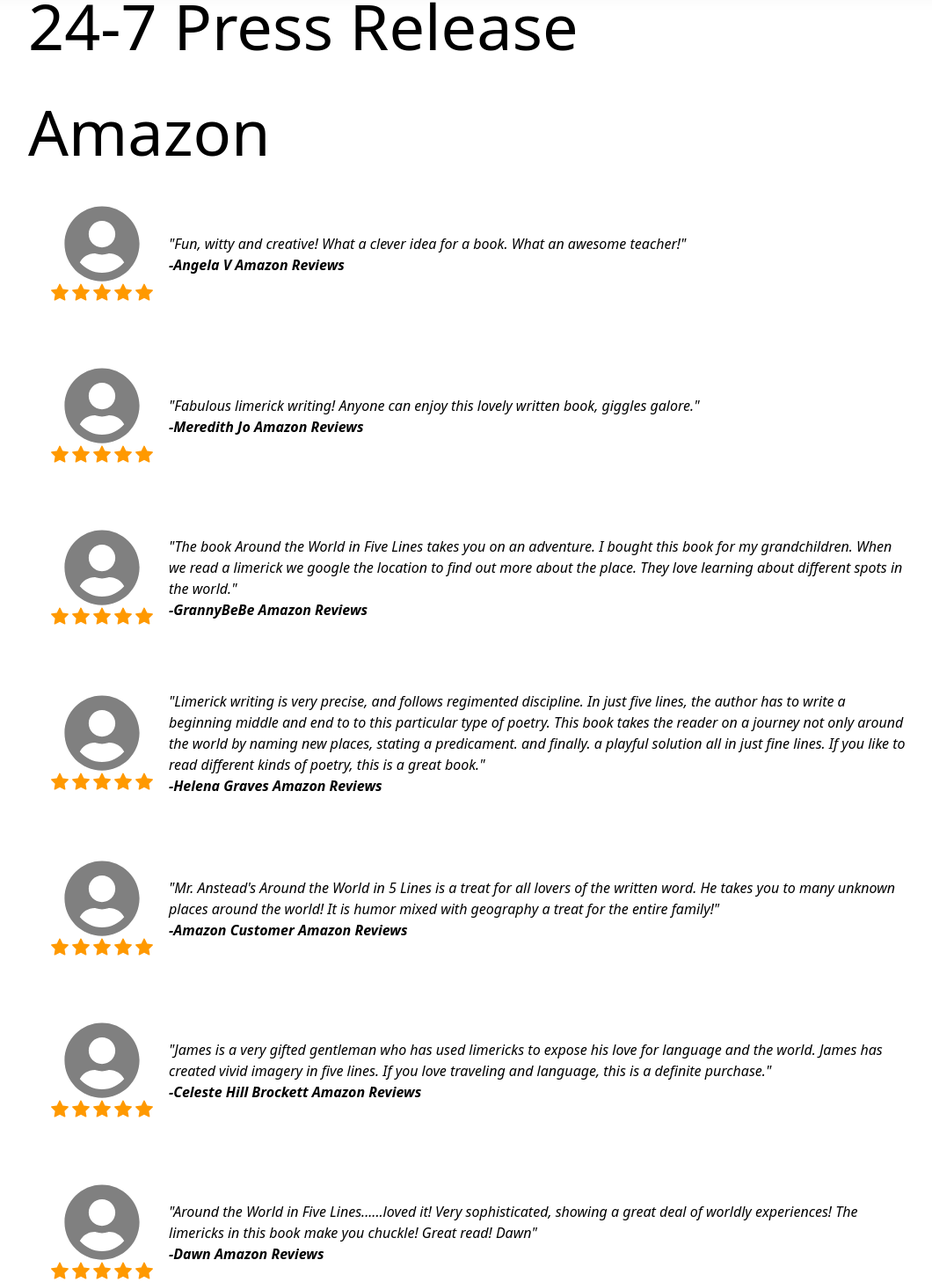
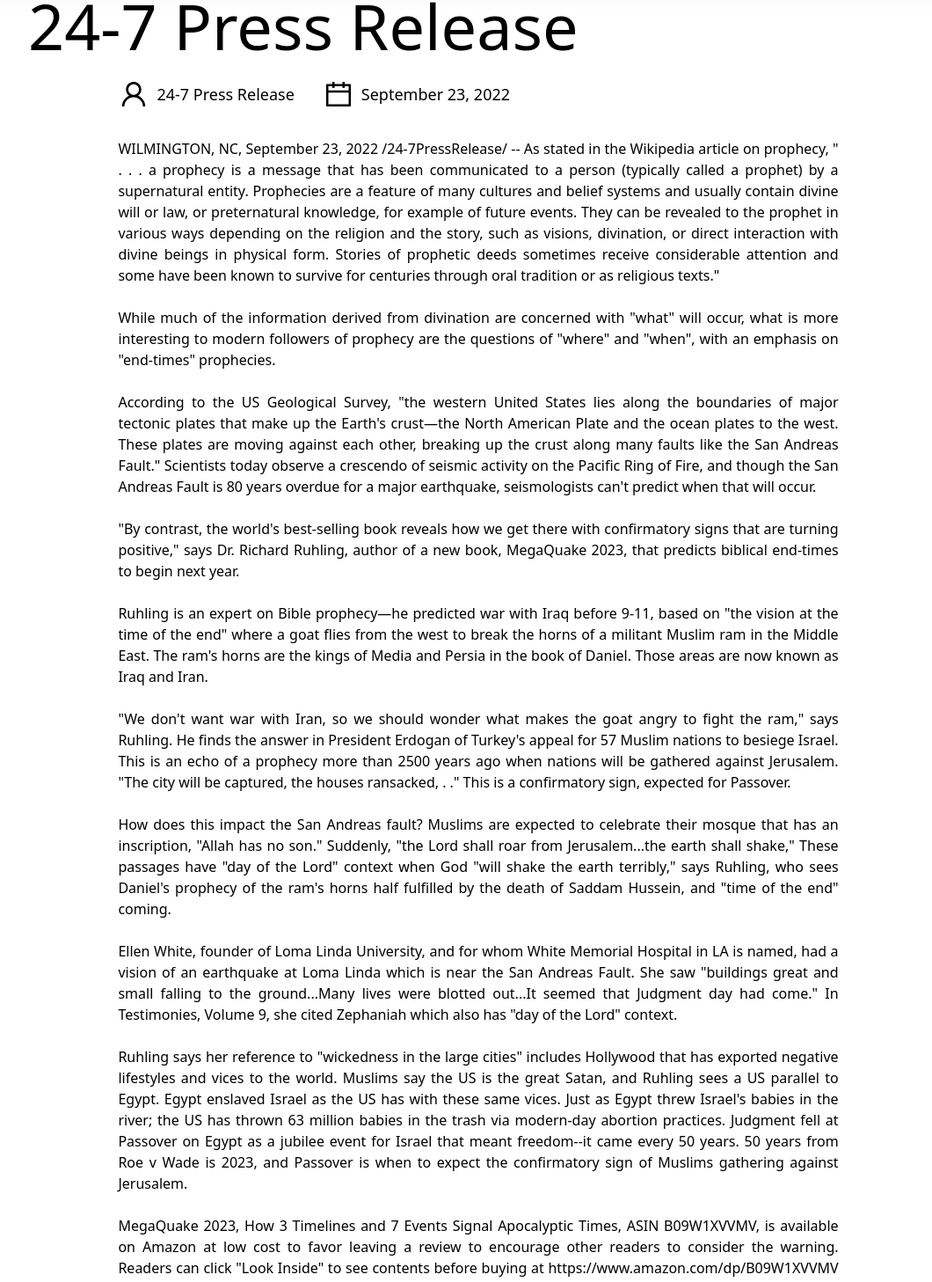
Before and after one commit to BinKevs/richard_ruhling, a React (Create React App) app: page /reviews in a window 1280 px wide. Shown: the part 119-1576 px from the top of the page at 88% size, without its empty margins (96-1156 px from the left). Built offline with nearby package versions, Linux system fonts and the light colour scheme.

Commit message:
Update v11

```diff
--- a/src/views/Book.js
+++ b/src/views/Book.js
@@ -37,7 +37,7 @@
               Now Available
             </div>
             <a
-              href="https://www.amazon.com/Around-World-Lines-James-Anstead-ebook/dp/B09FRY2XMD/ref=sr_1_1?crid=2YPXSXXLL2JPZ&keywords=around+the+world+in+five+lines+james+b+anstead&qid=1666881346&sprefix=around+the+world+in+five+lines+james+b+anstea%2Caps%2C310&sr=8-1"
+              href="https://www.amazon.com/MegaQuake-2023-Timelines-Events-Apocalyptic-ebook/dp/B09W1XVVMV/ref=cm_cr_arp_d_product_top?ie=UTF8"
               target="_blank"
               rel="noreferrer"
             >
--- a/src/views/Landing.js
+++ b/src/views/Landing.js
@@ -1,5 +1,5 @@
 import flockBirds from "../assets/flockBirds.png";
-import bookMegaQuake from "../assets/bookMegaQuake.png";
+import bookMegaQuake from "../assets/megaQuake2023.jpg";
 import authorRuhling from "../assets/authorRuhling.jpg";
 import { IconContext } from "react-icons";
 import { AiOutlineRight } from "react-icons/ai";
@@ -19,6 +19,27 @@
               How 3 Timelines and 7 Events Signal Apocalyptic Times
             </div>
           </div>
+          {/* <div>
+            {" "}
+            <img
+              className="max-w-[300px] mx-auto border-2 border-black"
+              src={bookMegaQuake}
+              alt=""
+            />
+          </div> */}
+          <a
+            href="https://www.amazon.com/MegaQuake-2023-Timelines-Events-Apocalyptic-ebook/dp/B09W1XVVMV/ref=cm_cr_arp_d_product_top?ie=UTF8"
+            target="_blank"
+            rel="noreferrer"
+          >
+            <div class="border-2 border-black rounded-lg bg-white text-md px-5 md:py-2.5 py-3.5 max-w-[250px] my-4 mx-auto">
+              <img
+                className="pt-2 "
+                src="https://jamesanstead.com/wp-content/uploads/2021/02/580b57fcd9996e24bc43c518-1-300x60.png"
+                alt=""
+              />
+            </div>
+          </a>
           {/* <div className="z-[9999]">
             <img
               src={bookMegaQuake}
@@ -107,16 +128,17 @@
           </div>
         </div>
       </div>
-      <div className="h-screen relative flex font-light">
+      <div className="relative flex font-light mt-[100px]">
         <div className="w-[80%] m-auto flex justify-between space-x-8">
-          <div className="w-1/2">
+          <div className="">
             <div className="text-5xl py-8 flex">
-              24-7 Press Release |
+              24-7 Press Release
+              {/* |
               <img
                 className="bg-black ml-2 my-auto"
                 src="https://www.24-7pressrelease.com/assets/img/logo-light-footer.png"
                 alt=""
-              />
+              /> */}
             </div>
             <div className="flex justify-between text-justify">
               <div className="text-xl font-normal">
@@ -133,23 +155,6 @@
               </div>
             </div>
           </div>
-          <div className="w-1/2 font-light">
-            <div className="text-5xl py-8 flex">Free Publicity Focus Group</div>
-            <div className="flex justify-between text-justify">
-              <div className="text-lg font-normal ">
-                He says it’s doubly true when the economy could fold to wipe out
-                prosperity. This is implied in the #1 best-selling book, the
-                Bible, where we see the sequence of a [huge] earthquake followed
-                by all the grass being burnt up.
-                <Link to="reviews" className="text-xl my-4 text-[#800000] flex">
-                  Read More{" "}
-                  <IconContext.Provider value={{ size: "1.8em" }}>
-                    <AiOutlineRight />
-                  </IconContext.Provider>
-                </Link>
-              </div>
-            </div>
-          </div>
         </div>
       </div>
     </>
--- a/src/views/Review.js
+++ b/src/views/Review.js
@@ -2,82 +2,216 @@
 import bookMegaQuake from "../assets/bookMegaQuake.png";
 import { IconContext } from "react-icons";
 import { FaUserCircle } from "react-icons/fa";
-import { AiFillStar } from "react-icons/ai";
+import { AiFillStar, AiOutlineUser, AiOutlineCalendar } from "react-icons/ai";
 import { Outlet, Link } from "react-router-dom";
 import React, { useState } from "react";
 function Review() {
   const [review, setReview] = useState([
     {
       message:
-        "Fun, witty and creative! What a clever idea for a book. What an awesome teacher!",
-      creator: "Angela V",
+        "This is a nice collection of resources that can help anyone better prepare for what is inevitable. There is no future in abortion, homosexuality, greed, killing, poisonous drugs, or willful disobedience to the Creator.",
+      creator: "	Donald Ayers",
     },
     {
       message:
-        "Fabulous limerick writing! Anyone can enjoy this lovely written book, giggles galore.",
-      creator: "Meredith Jo",
+        "This book clearly defines how the year 2023 is calculated for the “mega quake” – bringing in the (biblical) end of times. Using scripture references and methodical calculations brings this author, Richard Ruhling, to his conclusions as well stated in Mega Quake 2023. There will be a lot of nay-sayers that will not understand or accept what Ruhling has compiled within the pages of this book. However, there are more compelling reason to at least read the book. We are told in the bible to be prepared, to stay awake and be watchful. One cannot do that if they don’t know the signs or what they are watching for. Whether or not you believe everything that is written in this book, reading it can only help you understand what is coming – if not when.",
+      creator: "HCTexas",
     },
-    {
-      message:
-        "The book Around the World in Five Lines takes you on an adventure. I bought this book for my grandchildren. When we read a limerick we google the location to find out more about the place. They love learning about different spots in the world.",
-      creator: "GrannyBeBe",
-    },
-    {
-      message:
-        "Limerick writing is very precise, and follows regimented discipline. In just five lines, the author has to write a beginning middle and end to to this particular type of poetry. This book takes the reader on a journey not only around the world by naming new places, stating a predicament. and finally. a playful solution all in just fine lines. If you like to read different kinds of poetry, this is a great book.",
-      creator: "Helena Graves",
-    },
-    {
-      message:
-        "Mr. Anstead's Around the World in 5 Lines is a treat for all lovers of the written word. He takes you to many unknown places around the world! It is humor mixed with geography a treat for the entire family!",
-      creator: "Amazon Customer",
-    },
-    {
-      message:
-        "James is a very gifted gentleman who has used limericks to expose his love for language and the world. James has created vivid imagery in five lines. If you love traveling and language, this is a definite purchase.",
-      creator: "Celeste Hill Brockett",
-    },
-    {
-      message:
-        "Around the World in Five Lines......loved it! Very sophisticated, showing a great deal of worldly experiences! The limericks in this book make you chuckle! Great read! Dawn",
-      creator: "Dawn",
-    },
-    {
-      message:
-        "Reviewed in the United States on November 24, 2018 These limericks made me want to find out exactly where the cities and towns were located. It was alot of fun to share with family and friends.",
-      creator: "Cullen",
-    },
-    {
-      message:
-        "A really fun gift I received this year the Adventures and the places you go in this book I love reading them to my kids",
-      creator: "january",
-    },
-    {
-      message:
-        "Witty and fun. Must read. These five lines will take you to the corners of the world with excitement and comedy.",
-      creator: "josh jones",
-    },
-    {
-      message: "Very enjoyable read. Funny and smart!",
-      creator: "Roger franxman",
-    },
-    {
-      message: "Eclectic samples of life in five lines.",
-      creator: "Timothy Mercer",
-    },
+    // {
+    //   message:
+    //     "The book Around the World in Five Lines takes you on an adventure. I bought this book for my grandchildren. When we read a limerick we google the location to find out more about the place. They love learning about different spots in the world.",
+    //   creator: "GrannyBeBe",
+    // },
+    // {
+    //   message:
+    //     "Limerick writing is very precise, and follows regimented discipline. In just five lines, the author has to write a beginning middle and end to to this particular type of poetry. This book takes the reader on a journey not only around the world by naming new places, stating a predicament. and finally. a playful solution all in just fine lines. If you like to read different kinds of poetry, this is a great book.",
+    //   creator: "Helena Graves",
+    // },
+    // {
+    //   message:
+    //     "Mr. Anstead's Around the World in 5 Lines is a treat for all lovers of the written word. He takes you to many unknown places around the world! It is humor mixed with geography a treat for the entire family!",
+    //   creator: "Amazon Customer",
+    // },
+    // {
+    //   message:
+    //     "James is a very gifted gentleman who has used limericks to expose his love for language and the world. James has created vivid imagery in five lines. If you love traveling and language, this is a definite purchase.",
+    //   creator: "Celeste Hill Brockett",
+    // },
+    // {
+    //   message:
+    //     "Around the World in Five Lines......loved it! Very sophisticated, showing a great deal of worldly experiences! The limericks in this book make you chuckle! Great read! Dawn",
+    //   creator: "Dawn",
+    // },
+    // {
+    //   message:
+    //     "Reviewed in the United States on November 24, 2018 These limericks made me want to find out exactly where the cities and towns were located. It was alot of fun to share with family and friends.",
+    //   creator: "Cullen",
+    // },
+    // {
+    //   message:
+    //     "A really fun gift I received this year the Adventures and the places you go in this book I love reading them to my kids",
+    //   creator: "january",
+    // },
+    // {
+    //   message:
+    //     "Witty and fun. Must read. These five lines will take you to the corners of the world with excitement and comedy.",
+    //   creator: "josh jones",
+    // },
+    // {
+    //   message: "Very enjoyable read. Funny and smart!",
+    //   creator: "Roger franxman",
+    // },
+    // {
+    //   message: "Eclectic samples of life in five lines.",
+    //   creator: "Timothy Mercer",
+    // },
   ]);
   return (
     <>
       <div className="w-[80%] mx-auto text-black pt-[88px] ">
-        <div>
+        <div className="">
           <div className="text-7xl font-light py-6">24-7 Press Release</div>
+          <div className="w-[80%] mx-auto">
+            <div className="flex space-x-8 ">
+              <div className="text-lg flex">
+                {" "}
+                <IconContext.Provider
+                  value={{
+                    color: "#000000",
+                    size: "2.0em",
+                  }}
+                >
+                  <AiOutlineUser />
+                </IconContext.Provider>
+                <span className="my-auto ml-2">24-7 Press Release</span>
+              </div>
+              <div className="text-lg flex">
+                {" "}
+                <IconContext.Provider
+                  value={{
+                    color: "#000000",
+                    size: "2.0em",
+                  }}
+                >
+                  <AiOutlineCalendar />
+                </IconContext.Provider>
+                <span className="my-auto ml-2">September 23, 2022</span>
+              </div>
+            </div>
+
+            <div className="font-light text-justify mt-8 ">
+              {" "}
+              WILMINGTON, NC, September 23, 2022 /24-7PressRelease/ -- As stated
+              in the Wikipedia article on prophecy, " . . . a prophecy is a
+              message that has been communicated to a person (typically called a
+              prophet) by a supernatural entity. Prophecies are a feature of
+              many cultures and belief systems and usually contain divine will
+              or law, or preternatural knowledge, for example of future events.
+              They can be revealed to the prophet in various ways depending on
+              the religion and the story, such as visions, divination, or direct
+              interaction with divine beings in physical form. Stories of
+              prophetic deeds sometimes receive considerable attention and some
+              have been known to survive for centuries through oral tradition or
+              as religious texts."
+              <br />
+              <br />
+              While much of the information derived from divination are
+              concerned with "what" will occur, what is more interesting to
+              modern followers of prophecy are the questions of "where" and
+              "when", with an emphasis on "end-times" prophecies.
+              <br />
+              <br />
+              According to the US Geological Survey, "the western United States
+              lies along the boundaries of major tectonic plates that make up
+              the Earth's crust—the North American Plate and the ocean plates to
+              the west. These plates are moving against each other, breaking up
+              the crust along many faults like the San Andreas Fault."
+              Scientists today observe a crescendo of seismic activity on the
+              Pacific Ring of Fire, and though the San Andreas Fault is 80 years
+              overdue for a major earthquake, seismologists can't predict when
+              that will occur.
+              <br />
+              <br />
+              "By contrast, the world's best-selling book reveals how we get
+              there with confirmatory signs that are turning positive," says Dr.
+              Richard Ruhling, author of a new book, MegaQuake 2023, that
+              predicts biblical end-times to begin next year.
+              <br />
+              <br />
+              Ruhling is an expert on Bible prophecy—he predicted war with Iraq
+              before 9-11, based on "the vision at the time of the end" where a
+              goat flies from the west to break the horns of a militant Muslim
+              ram in the Middle East. The ram's horns are the kings of Media and
+              Persia in the book of Daniel. Those areas are now known as Iraq
+              and Iran.
+              <br />
+              <br />
+              "We don't want war with Iran, so we should wonder what makes the
+              goat angry to fight the ram," says Ruhling. He finds the answer in
+              President Erdogan of Turkey's appeal for 57 Muslim nations to
+              besiege Israel. This is an echo of a prophecy more than 2500 years
+              ago when nations will be gathered against Jerusalem. "The city
+              will be captured, the houses ransacked, . ." This is a
+              confirmatory sign, expected for Passover.
+              <br />
+              <br />
+              How does this impact the San Andreas fault? Muslims are expected
+              to celebrate their mosque that has an inscription, "Allah has no
+              son." Suddenly, "the Lord shall roar from Jerusalem...the earth
+              shall shake," These passages have "day of the Lord" context when
+              God "will shake the earth terribly," says Ruhling, who sees
+              Daniel's prophecy of the ram's horns half fulfilled by the death
+              of Saddam Hussein, and "time of the end" coming.
+              <br />
+              <br />
+              Ellen White, founder of Loma Linda University, and for whom White
+              Memorial Hospital in LA is named, had a vision of an earthquake at
+              Loma Linda which is near the San Andreas Fault. She saw "buildings
+              great and small falling to the ground...Many lives were blotted
+              out...It seemed that Judgment day had come." In Testimonies,
+              Volume 9, she cited Zephaniah which also has "day of the Lord"
+              context.
+              <br />
+              <br />
+              Ruhling says her reference to "wickedness in the large cities"
+              includes Hollywood that has exported negative lifestyles and vices
+              to the world. Muslims say the US is the great Satan, and Ruhling
+              sees a US parallel to Egypt. Egypt enslaved Israel as the US has
+              with these same vices. Just as Egypt threw Israel's babies in the
+              river; the US has thrown 63 million babies in the trash via
+              modern-day abortion practices. Judgment fell at Passover on Egypt
+              as a jubilee event for Israel that meant freedom--it came every 50
+              years. 50 years from Roe v Wade is 2023, and Passover is when to
+              expect the confirmatory sign of Muslims gathering against
+              Jerusalem.
+              <br />
+              <br />
+              MegaQuake 2023, How 3 Timelines and 7 Events Signal Apocalyptic
+              Times, ASIN B09W1XVVMV, is available on Amazon at low cost to
+              favor leaving a review to encourage other readers to consider the
+              warning. Readers can click "Look Inside" to see contents before
+              buying at https://www.amazon.com/dp/B09W1XVVMV and Kindle offers a
+              free app for pc or phone so one can spare the trees and not pay
+              for paper or postage.
+            </div>
+            <div className="text-lg my-4">
+              Source :{" "}
+              <a
+                className=" cursor-pointer text-blue-600 font-bold"
+                target="_Blank"
+                href="https://www.24-7pressrelease.com/press-release/494559/new-christian-book-megaquake-by-dr-richard-ruhling-predicts-san-andreas-earthquake-in-2023"
+              >
+                www.24-7pressrelease.com
+              </a>
+            </div>
+          </div>
         </div>
         <div>
           <div className="text-7xl font-light py-6">Amazon</div>
           <div className="grid grid-cols-1 gap-6">
             {review.map((item, index) => {
               return (
-                <div className="p-6 italic flex" key={index}>
+                <div className="p-6 italic flex w-[80%] mx-auto" key={index}>
                   <div className="flex flex-col justify-center items-center mr-4">
                     {" "}
                     <IconContext.Provider
```
Also changed, not shown: src/views/Author.js (+18 -21 lines).
